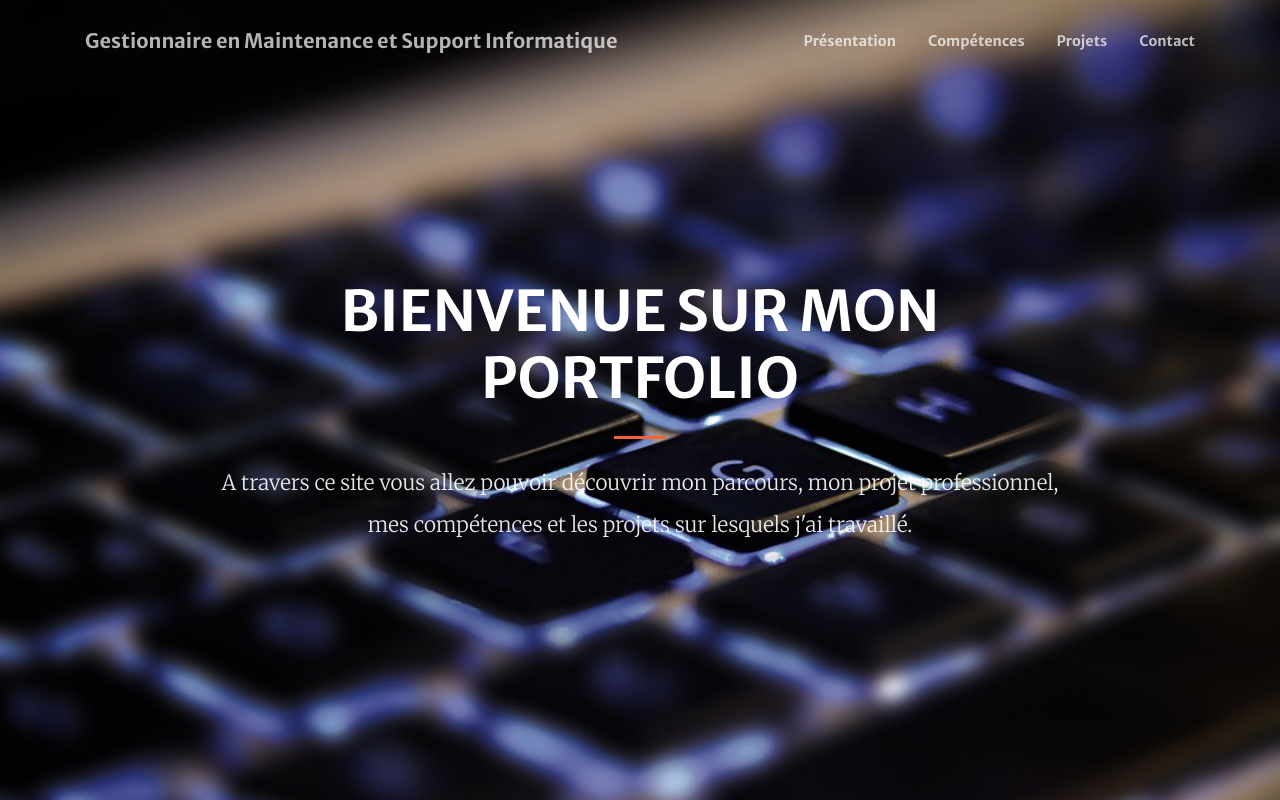
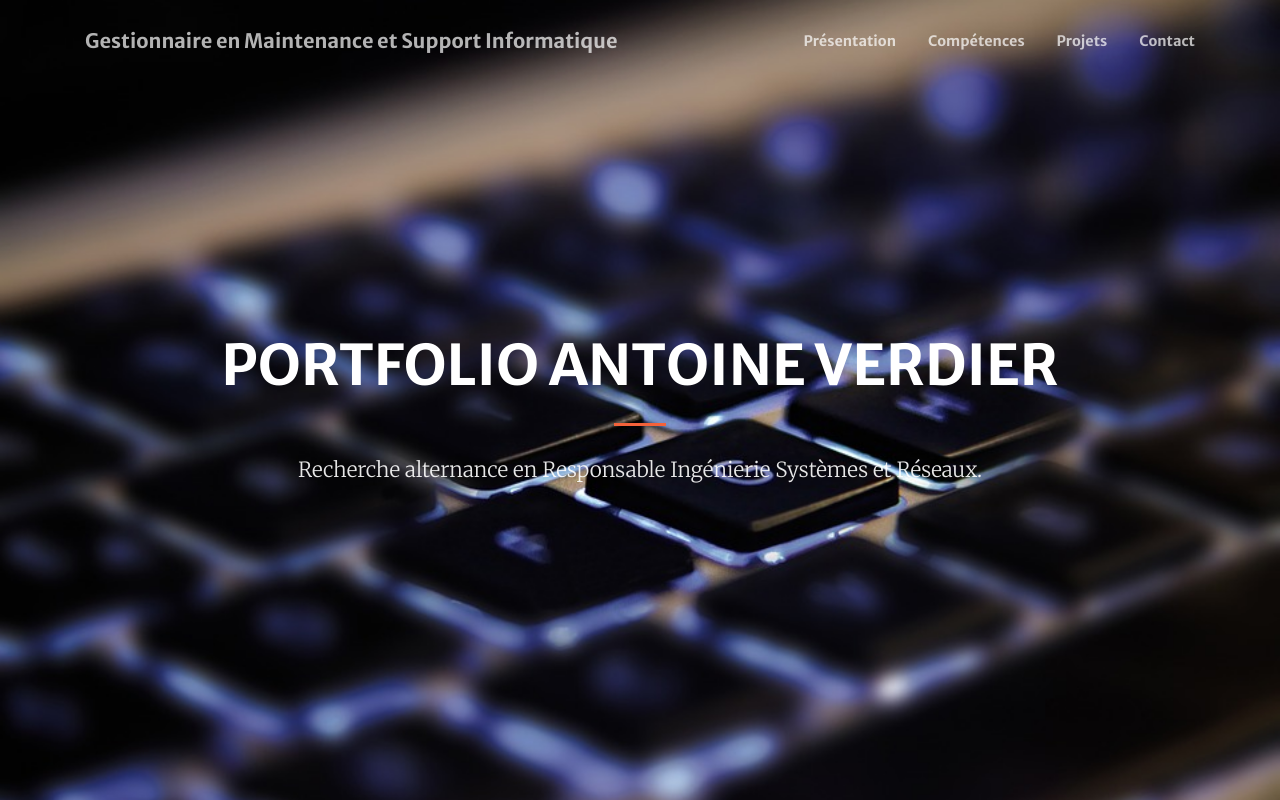
Before and after one commit to Kickbanz/Kickbanz.github.io, a website with bundled scripts: page index.html in a window 1280 px wide. Shown: the top 800 px of the page. Built offline with nearby package versions, Linux system fonts and the light colour scheme.

Commit message:
Update index.html

```diff
--- a/index.html
+++ b/index.html
@@ -59,12 +59,11 @@
     <div class="container h-100">
       <div class="row h-100 align-items-center justify-content-center text-center">
         <div class="col-lg-10 align-self-end">
-          <h1 class="text-uppercase text-white font-weight-bold">Bienvenue sur mon portfolio</h1>
+          <h1 class="text-uppercase text-white font-weight-bold">Portfolio Antoine Verdier</h1>
           <hr class="divider my-4">
         </div>
         <div class="col-lg-8 align-self-baseline">
-          <p class="text-white-75 font-weight-light mb-5">A travers ce site vous allez pouvoir découvrir mon parcours, mon projet professionnel, mes compétences et les projets sur lesquels
- j'ai travaillé.</p>
+          <p class="text-white-75 font-weight-light mb-5">Recherche alternance en Responsable Ingénierie Systèmes et Réseaux.</p>
           <!-- <a class="btn btn-primary btn-xl js-scroll-trigger" href="#about">Find Out More</a> -->
         </div>
       </div>
```
